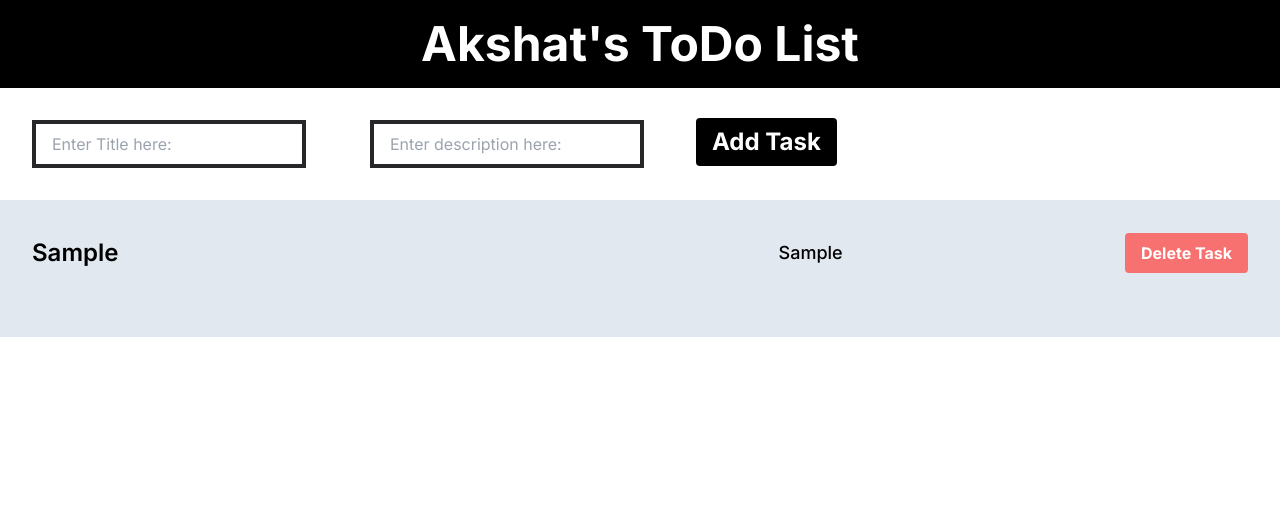
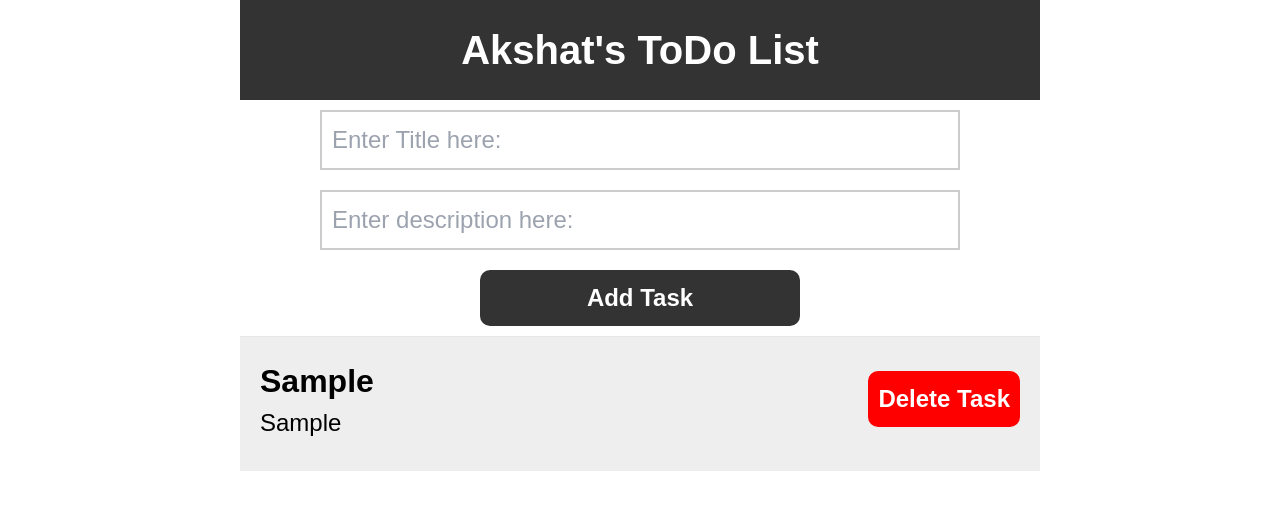
Before and after one commit to akshat-gulati/toDo-List, a Next.js app: page / in a window 1280 px wide. Both pictures are taken after typing "Sample", "Sample" into the empty fields and a click on the button "Add Task". Shown: the top 510 px of the page. Built offline with nearby package versions, Linux system fonts and the light colour scheme.

Commit message:
added good style

```diff
--- a/app/page.js
+++ b/app/page.js
@@ -1,74 +1,141 @@
-"use client"
-import React, { useState } from 'react'
+"use client";
+import React, { useState } from "react";
+
+// add some custom styles for the elements
+const styles = {
+  container: {
+    maxWidth: "800px",
+    margin: "0 auto",
+    fontFamily: "Arial, sans-serif",
+  },
+  title: {
+    backgroundColor: "#333",
+    color: "#fff",
+    padding: "20px",
+    fontSize: "40px",
+    fontWeight: "bold",
+    textAlign: "center",
+  },
+  form: {
+    display: "flex",
+    flexDirection: "column",
+    alignItems: "center",
+  },
+  input: {
+    fontSize: "24px",
+    border: "2px solid #ccc",
+    margin: "10px",
+    padding: "10px",
+    width: "80%",
+  },
+  button: {
+    backgroundColor: "#333",
+    color: "#fff",
+    fontSize: "24px",
+    fontWeight: "bold",
+    borderRadius: "10px",
+    margin: "10px",
+    padding: "10px",
+    width: "40%",
+  },
+  list: {
+    padding: "20px",
+    backgroundColor: "#eee",
+  },
+  item: {
+    display: "flex",
+    alignItems: "center",
+    justifyContent: "space-between",
+    marginBottom: "10px",
+  },
+  taskTitle: {
+    fontSize: "32px",
+    fontWeight: "bold",
+  },
+  taskDesc: {
+    fontSize: "24px",
+  },
+  deleteButton: {
+    backgroundColor: "#f00",
+    color: "#fff",
+    fontSize: "24px",
+    fontWeight: "bold",
+    borderRadius: "10px",
+    padding: "10px",
+  },
+};
 
 const page = () => {
-  const [title, settitle] = useState("")
-  const [desc, setdesc] = useState("")
-  const [mainTask, setMainTask] = useState([])
+  const [title, setTitle] = useState(""); // use camelCase for variable names
+  const [desc, setDesc] = useState("");
+  const [mainTask, setMainTask] = useState([]);
 
-  const submitHandler = (e)=>{
-    e.preventDefault()
-    setMainTask([...mainTask, {title, desc}])
-    settitle("")
-    setdesc("")
-    console.log(mainTask)
-  }
+  const submitHandler = (e) => {
+    e.preventDefault();
+    setMainTask([...mainTask, { title, desc }]);
+    setTitle(""); // use the same variable name as above
+    setDesc(""); // use the same variable name as above
+    console.log(mainTask);
+  };
   const deleteHandler = (i) => {
-    let copytask = [...mainTask]
-    copytask.splice(i,1)
-    setMainTask(copytask)
-  }
+    // use filter to create a new array without the item at index i
+    let copytask = mainTask.filter((task, index) => index !== i); // update the state with the new array
+    setMainTask(copytask);
+  };
 
-  let renderTask = <h2>NO Task Available</h2>
-  if (mainTask.length>0) {
-    renderTask= mainTask.map((t,i)=>{
+  let renderTask = <h2>ALL TASK DONE</h2>;
+  if (mainTask.length > 0) {
+    renderTask = mainTask.map((t, i) => {
       return (
-        <li key = {i} className='flex items-center justify-between mb-8'>
-        <div className='flex items-center justify-between w-2/3'>
-        <h5 className='text-2xl font-semibold'>{t.title}</h5>
-        <h6 className='text-lg font-medium'>{t.desc}</h6>
+        <li key={i} style={styles.item}>
+          <div>
+            <h5 style={styles.taskTitle}>{t.title}</h5>
+            <h6 style={styles.taskDesc}>{t.desc}</h6>
           </div>
-      <button onClick={() => {
-        deleteHandler(i)
+          <button
+            onClick={() => {
+              deleteHandler(i);
             }}
-      className='bg-red-400 text-white px-4 py-2 rounded font-bold'>Delete Task</button>
+            style={styles.deleteButton}
+          >
+            Delete Task
+          </button>
         </li>
-      )
-    })
+      );
+    });
   }
   return (
-    <>
-    <h1 className='bg-black text-white p-5 text-5xl font-bold text-center'>
-      Akshat's ToDo List
-      </h1>
-    <form onSubmit={submitHandler}>
+    <div style={styles.container}>
+      <h1 style={styles.title}>Akshat's ToDo List</h1>
+      <form onSubmit={submitHandler} style={styles.form}>
         <input
           type="text"
-      className='text 2xl: border-zinc-800 border-4 m-8 px-4 py-2'
-      placeholder="Enter Title here: "
+          style={styles.input}
+          placeholder="Enter Title here:"
           value={title}
-      onChange={(e)=>{
-        settitle(e.target.value)
+          onChange={(e) => {
+            setTitle(e.target.value); // use the same variable name as above
           }}
         />
         <input
           type="text"
-       className='text 2xl: border-zinc-800 border-4 m-8 px-4 py-2'
-      placeholder="Enter description here: "
+          style={styles.input}
+          placeholder="Enter description here:"
           value={desc}
-      onChange={(e)=>{setdesc(e.target.value)}}
+          onChange={(e) => {
+            setDesc(e.target.value); // use the same variable name as above
+          }}
         />
-      <button className='bg-black text-white px-4 py-2 text-2xl font-bold rounded m-5'>Add Task</button>
-
+        <button type="submit" style={styles.button}>
+          Add Task
+        </button>
       </form>
       <hr />
-    <div className='p-8 bg-slate-200'>
-      <ul>
-        {renderTask}
-      </ul>
+      <div style={styles.list}>
+        <ul>{renderTask}</ul>
       </div>
-    </>
-  )
-}
+    </div>
+  );
+};
 
-export default page
+export default page;
```
Lines whose indentation alone changed are shown as unchanged.
